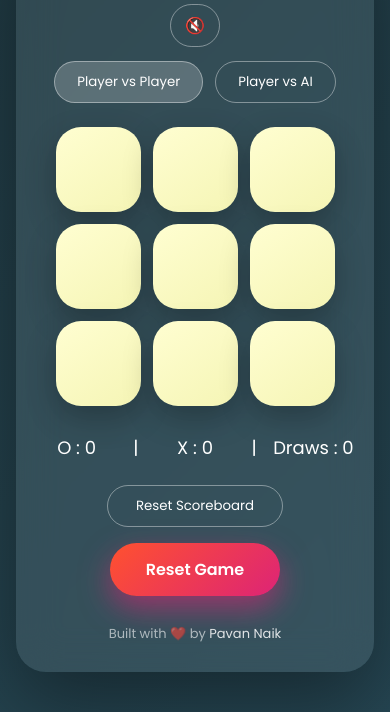
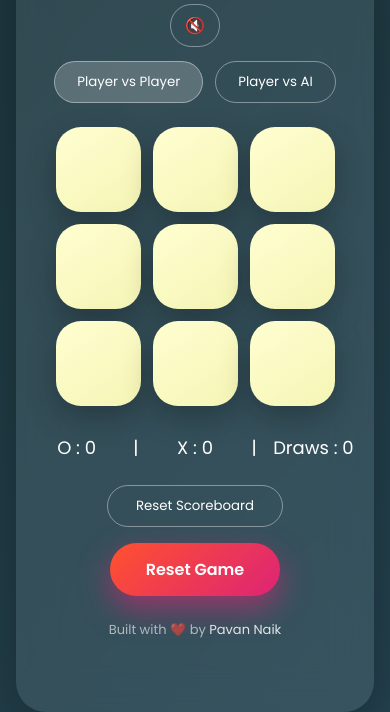
Before and after one commit to Itspavannk/tic-tac-game, a plain HTML site: page index.html in a window 390 px wide. Shown: the part 132-844 px from the top of the page. Drawn offline with Linux system fonts and the light colour scheme.

Commit message:
Fix mobile safe-area spacing for credit

```diff
--- a/style.css
+++ b/style.css
@@ -226,13 +226,27 @@ body {
 
 /* ===== CREDIT ===== */
 .credit {
-  margin-top: 28px;
+  margin-top: 24px;
+  padding-bottom: 16px;
   font-size: 13px;
   color: rgba(255, 255, 255, 0.6);
   text-align: center;
 }
 
+
 .credit span {
   font-weight: 500;
   color: rgba(255, 255, 255, 0.85);
 }
+
+/* ===== MOBILE SAFE AREA FIX ===== */
+.page-wrapper {
+  padding-bottom: env(safe-area-inset-bottom);
+}
+
+
+@media (max-width: 425px) {
+  .credit {
+    margin-bottom: 12px;
+  }
+}
```
